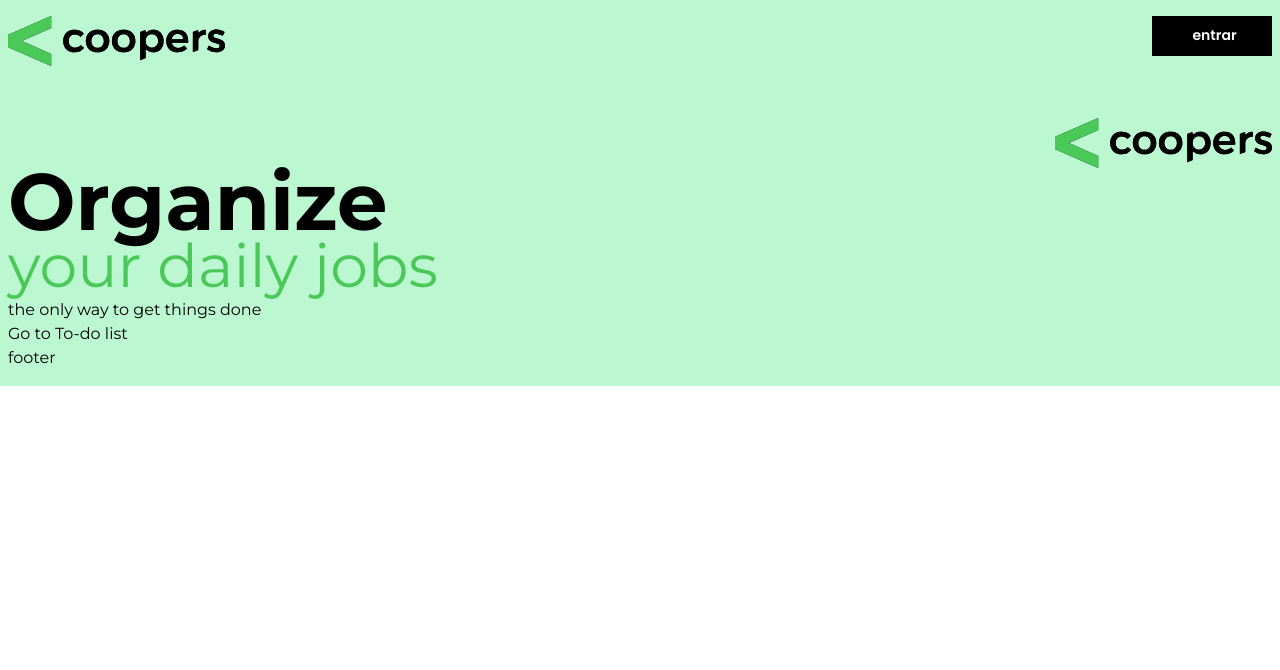
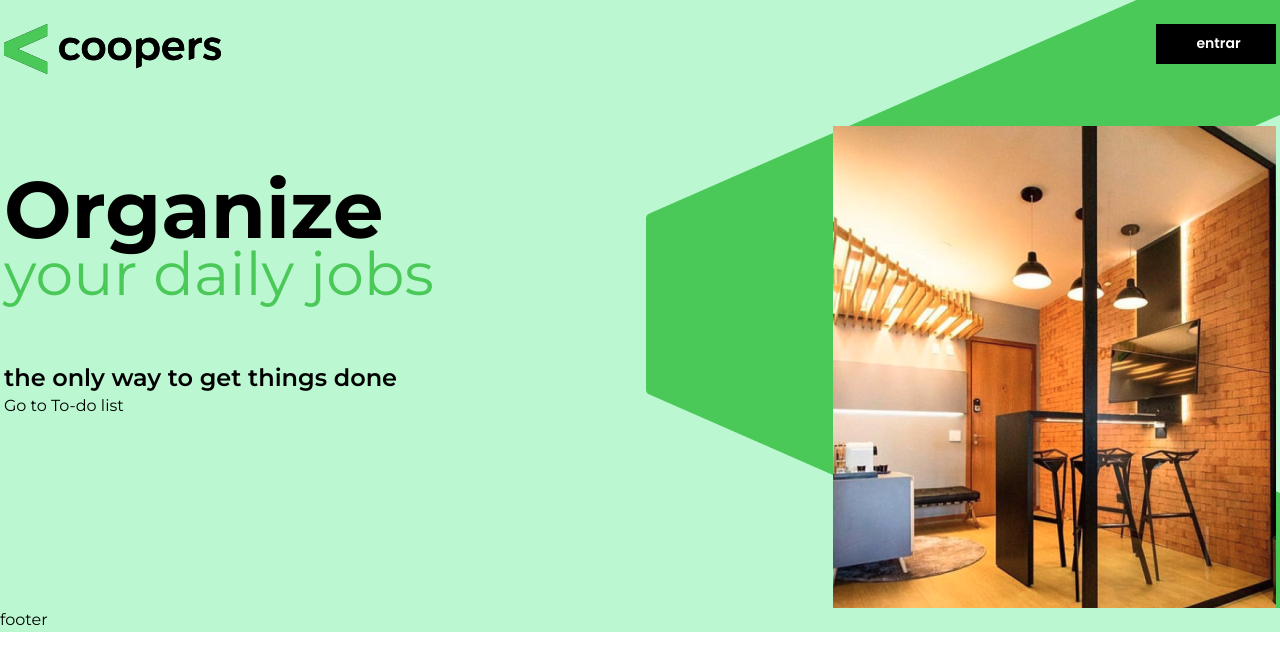
Before and after one commit to jademirf/coopers-todo-list-web, a Next.js app: page / in a window 1280 px wide. Shown: the top 670 px of the page. Built offline with nearby package versions, Linux system fonts and the light colour scheme.

Commit message:
add hero images

```diff
--- a/src/pages/index.tsx
+++ b/src/pages/index.tsx
@@ -1,23 +1,24 @@
 import Image from 'next/image'
 
 export default function Home() {
+
   return (
-    <div className="bg-green-200 flex flex-1 flex-col px-2 py-4 max-w-[1440px] mx-auto">
-      <header className="flex flex-col">
-        <div id="main-header" className="flex justify-between w-full mx-auto max-w-[1280px]">
+    <div className="bg-green-200 flex flex-1 flex-col max-w-[1440px] mx-auto">
+      <header className="flex flex-col pt-6 bg-none md:bg-[url('/bg-hero.png')] md:bg-no-repeat md:bg-right">
+        <div id="main-header" className="flex justify-between w-full px-1 mx-auto max-w-[1280px]">
           <Image src="/logo-coopers.svg" alt="logo with coopers text and a green left angular bracket" width={217} height={51} />
           <button className="bg-black text-white w-[120px] h-10 font-['Poppins'] text-sm leading-[21px] pt-[9px] pb-[10px] pl-10 pr-[35px]">entrar</button>
         </div>
 
-        <div id="hero" className="flex justify-between w-full mx-auto max-w-[1280px] mt-[52px]">
-          <div id="call-to-action" className="md:mt-[52px]">
+        <div id="hero" className="flex justify-between w-full px-1 mx-auto max-w-[1280px] mt-[52px]">
+          <div id="call-to-action" className="md:mt-[52px] w-full md:w-fit text-center md:text-left">
             <p className="font-bold leading-[64px] text-[60px] md:text-[80px]">Organize</p>
             <p className="font-regular leading-[44px] md:leading-[64px] text-[40px] md:text-[60px] text-green-500">your daily jobs</p>
-            <p>the only way to get things done</p>
+            <p className="font-semibold text-xl md:text-2xl leading-6 mt-7 md:mt-14">the only way to get things done</p>
             <button>Go to To-do list</button>
           </div>
           <div id="hero-image" className="hidden md:block">
-            <Image src="/logo-coopers.svg" alt="Vercel Logo" width={217} height={51} />
+            <Image src="/hero-slide.png" alt="Room with 3 chairs and one television" width={443} height={481} />
           </div>
         </div>
       </header>
```
Also changed, not shown: public/bg-hero.png (added), public/hero-slide.png (added).
